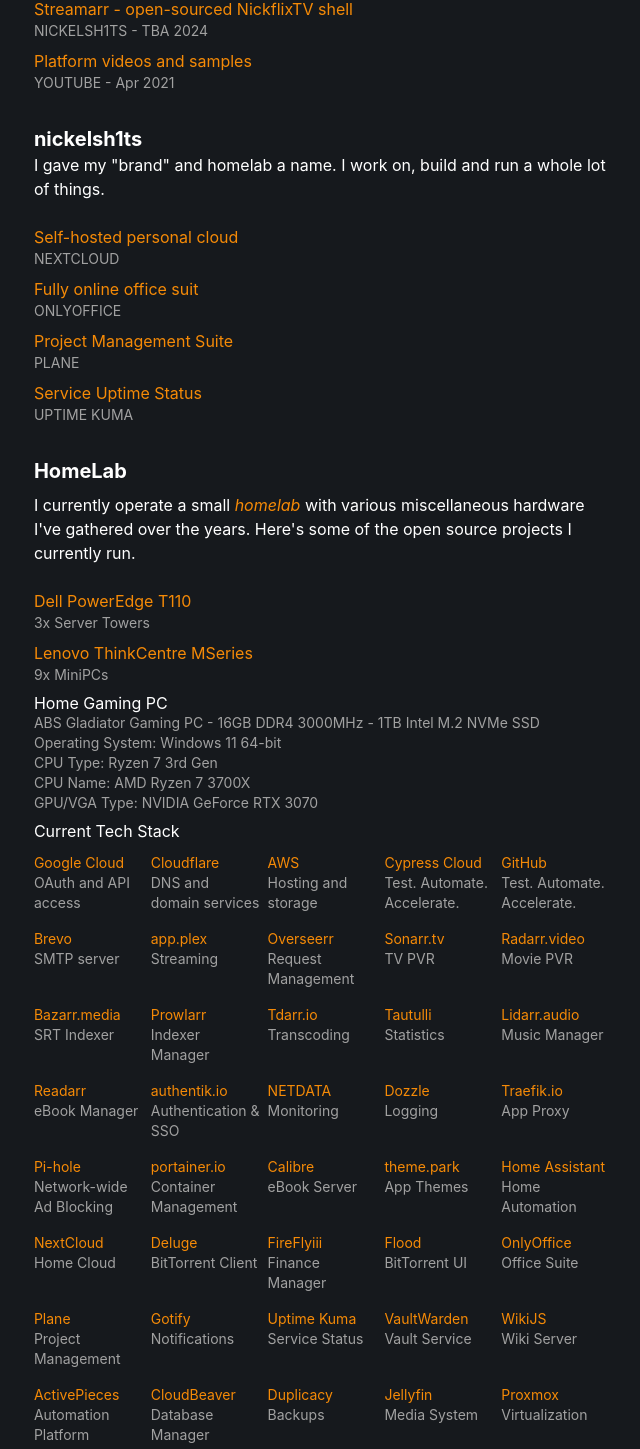
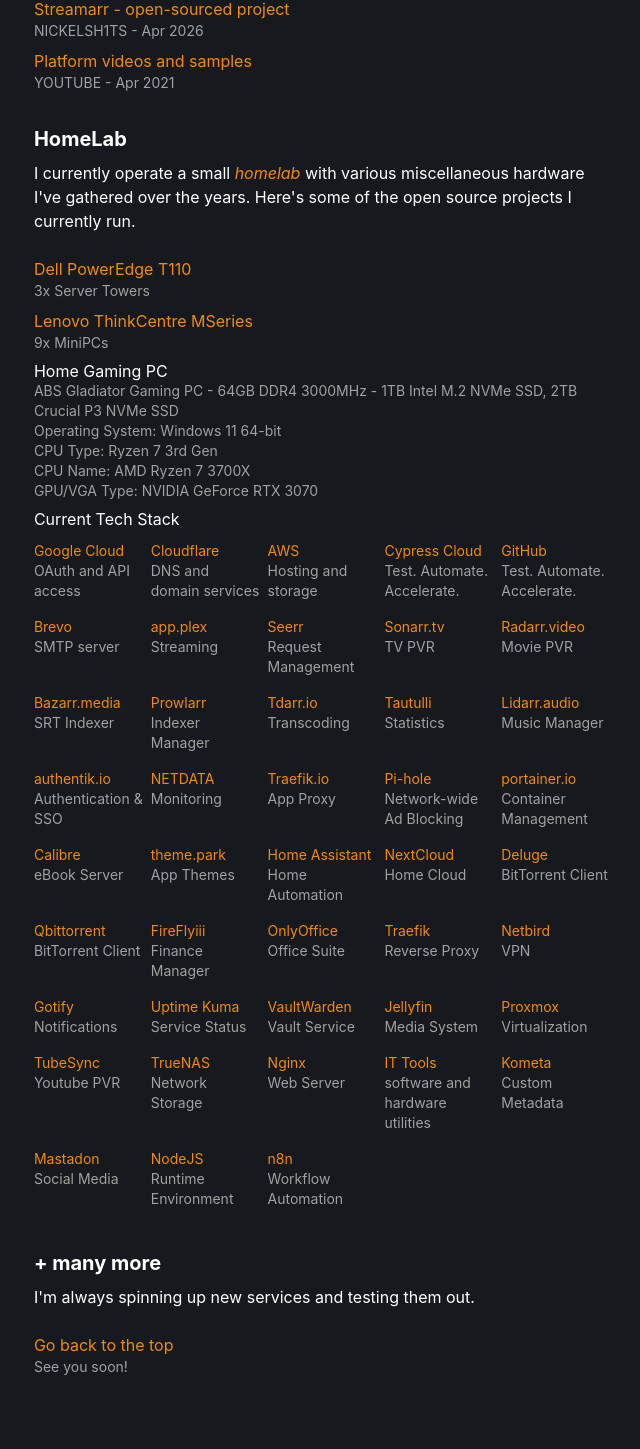
Before and after one commit to nickelsh1ts/nickelsh1ts.com, a Next.js app: page /projects in a window 1280 px wide. Shown: the part 895-2344 px from the top of the page, without its empty margins (318-958 px from the left). Built offline with nearby package versions, Linux system fonts and the light colour scheme.

Commit message:
feat: update about, projects and links

```diff
--- a/components/Links/QuickLinks/index.tsx
+++ b/components/Links/QuickLinks/index.tsx
@@ -42,7 +42,7 @@
       </div>
       <div>
         <button
-          className="text-white w-10 h-10 grid place-items-center rounded-md hover:bg-zinc-700 mx-auto"
+          className="text-white w-10 h-10 grid place-items-center rounded-md hover:bg-zinc-700 mx-auto hover:cursor-pointer"
           onClick={onShare}
         >
           <svg
--- a/components/Projects/index.tsx
+++ b/components/Projects/index.tsx
@@ -15,16 +15,17 @@
           <h2 className="font-bold text-xl">NickflixTV</h2>
           <p className="mb-6">
             I built and administer my own self-hosted and fully autonomous
-            streaming platform.
+            streaming platform. Backed by my own open-source application
+            Streamarr.
           </p>
           <ul>
             <li className="mb-2">
               <a
-                href="https://nickflixtv.com"
+                href="https://www.nickflixtv.com"
                 target="blank"
                 className="leading-tight"
               >
-                NickflixTV Streaming Application
+                NickflixTV Streaming Platform
               </a>
               <p className="text-sm text-neutral-400">NICKFLIXTV - Nov 2020</p>
             </li>
@@ -34,9 +35,9 @@
                 target="blank"
                 className="leading-tight"
               >
-                Streamarr - open-sourced NickflixTV shell
+                Streamarr - open-sourced project
               </a>
-              <p className="text-sm text-neutral-400">NICKELSH1TS - TBA 2024</p>
+              <p className="text-sm text-neutral-400">NICKELSH1TS - Apr 2026</p>
             </li>
             <li className="mb-2">
               <a
@@ -47,55 +48,6 @@
                 Platform videos and samples
               </a>
               <p className="text-sm text-neutral-400">YOUTUBE - Apr 2021</p>
-            </li>
-          </ul>
-        </section>
-        <section className="mb-8">
-          <h2 className="font-bold text-xl">nickelsh1ts</h2>
-          <p className="mb-6">
-            I gave my &quot;brand&quot; and homelab a name. I work on, build and
-            run a whole lot of things.
-          </p>
-          <ul>
-            <li className="mb-2">
-              <a
-                href="https://cloud.nickelsh1ts.com"
-                target="blank"
-                className="leading-tight"
-              >
-                Self-hosted personal cloud
-              </a>
-              <p className="text-sm text-neutral-400">NEXTCLOUD</p>
-            </li>
-            <li className="mb-2">
-              <a
-                href="https://office.nickelsh1ts.com"
-                target="blank"
-                className="leading-tight"
-              >
-                Fully online office suit
-              </a>
-              <p className="text-sm text-neutral-400">ONLYOFFICE</p>
-            </li>
-            <li className="mb-2">
-              <a
-                href="https://plane.nickelsh1ts.com/"
-                target="blank"
-                className="leading-tight"
-              >
-                Project Management Suite
-              </a>
-              <p className="text-sm text-neutral-400">PLANE</p>
-            </li>
-            <li className="mb-2">
-              <a
-                href="https://uptime.nickelsh1ts.com/status/systems"
-                target="blank"
-                className="leading-tight"
-              >
-                Service Uptime Status
-              </a>
-              <p className="text-sm text-neutral-400">UPTIME KUMA</p>
             </li>
           </ul>
         </section>
@@ -139,8 +91,8 @@
             <li className="mb-2">
               <p className="leading-tight">Home Gaming PC</p>
               <p className="text-sm text-neutral-400">
-                ABS Gladiator Gaming PC - 16GB DDR4 3000MHz - 1TB Intel M.2 NVMe
-                SSD
+                ABS Gladiator Gaming PC - 64GB DDR4 3000MHz - 1TB Intel M.2 NVMe
+                SSD, 2TB Crucial P3 NVMe SSD
               </p>
               <p className="text-sm text-neutral-400">
                 Operating System: Windows 11 64-bit
@@ -244,7 +196,7 @@
                     target="blank"
                     className="leading-tight"
                   >
-                    Overseerr
+                    Seerr
                   </a>
                   <p className="text-sm text-neutral-400">Request Management</p>
                 </li>
@@ -320,16 +272,6 @@
                 </li>
                 <li className="mb-2">
                   <a
-                    href="https://readarr.com/"
-                    target="blank"
-                    className="leading-tight"
-                  >
-                    Readarr
-                  </a>
-                  <p className="text-sm text-neutral-400">eBook Manager</p>
-                </li>
-                <li className="mb-2">
-                  <a
                     href="https://goauthentik.io/"
                     target="blank"
                     className="leading-tight"
@@ -349,16 +291,6 @@
                     NETDATA
                   </a>
                   <p className="text-sm text-neutral-400">Monitoring</p>
-                </li>
-                <li className="mb-2">
-                  <a
-                    href="https://dozzle.dev/"
-                    target="blank"
-                    className="leading-tight"
-                  >
-                    Dozzle
-                  </a>
-                  <p className="text-sm text-neutral-400">Logging</p>
                 </li>
                 <li className="mb-2">
                   <a
@@ -446,6 +378,16 @@
                 </li>
                 <li className="mb-2">
                   <a
+                    href="https://www.qbittorrent.org/"
+                    target="blank"
+                    className="leading-tight"
+                  >
+                    Qbittorrent
+                  </a>
+                  <p className="text-sm text-neutral-400">BitTorrent Client</p>
+                </li>
+                <li className="mb-2">
+                  <a
                     href="https://www.firefly-iii.org/"
                     target="blank"
                     className="leading-tight"
@@ -453,16 +395,6 @@
                     FireFlyiii
                   </a>
                   <p className="text-sm text-neutral-400">Finance Manager</p>
-                </li>
-                <li className="mb-2">
-                  <a
-                    href="https://flood.js.org/"
-                    target="blank"
-                    className="leading-tight"
-                  >
-                    Flood
-                  </a>
-                  <p className="text-sm text-neutral-400">BitTorrent UI</p>
                 </li>
                 <li className="mb-2">
                   <a
@@ -476,13 +408,23 @@
                 </li>
                 <li className="mb-2">
                   <a
-                    href="https://plane.so/"
+                    href="https://traefik.io/traefik/"
                     target="blank"
                     className="leading-tight"
                   >
-                    Plane
+                    Traefik
                   </a>
-                  <p className="text-sm text-neutral-400">Project Management</p>
+                  <p className="text-sm text-neutral-400">Reverse Proxy</p>
+                </li>
+                <li className="mb-2">
+                  <a
+                    href="https://netbird.io/"
+                    target="_blank"
+                    className="leading-tight"
+                  >
+                    Netbird
+                  </a>
+                  <p className="text-sm text-neutral-400">VPN</p>
                 </li>
                 <li className="mb-2">
                   <a
@@ -513,48 +455,6 @@
                     VaultWarden
                   </a>
                   <p className="text-sm text-neutral-400">Vault Service</p>
-                </li>
-                <li className="mb-2">
-                  <a
-                    href="https://js.wiki/"
-                    target="blank"
-                    className="leading-tight"
-                  >
-                    WikiJS
-                  </a>
-                  <p className="text-sm text-neutral-400">Wiki Server</p>
-                </li>
-                <li className="mb-2">
-                  <a
-                    href="https://www.activepieces.com/"
-                    target="blank"
-                    className="leading-tight"
-                  >
-                    ActivePieces
-                  </a>
-                  <p className="text-sm text-neutral-400">
-                    Automation Platform
-                  </p>
-                </li>
-                <li className="mb-2">
-                  <a
-                    href="https://github.com/dbeaver/cloudbeaver"
-                    target="blank"
-                    className="leading-tight"
-                  >
-                    CloudBeaver
-                  </a>
-                  <p className="text-sm text-neutral-400">Database Manager</p>
-                </li>
-                <li className="mb-2">
-                  <a
-                    href="https://duplicacy.com/"
-                    target="blank"
-                    className="leading-tight"
-                  >
-                    Duplicacy
-                  </a>
-                  <p className="text-sm text-neutral-400">Backups</p>
                 </li>
                 <li className="mb-2">
                   <a
@@ -606,14 +506,70 @@
                   </a>
                   <p className="text-sm text-neutral-400">Web Server</p>
                 </li>
+                <li className="mb-2">
+                  <a
+                    href="https://it-tools.tech/"
+                    target="blank"
+                    className="leading-tight"
+                  >
+                    IT Tools
+                  </a>
+                  <p className="text-sm text-neutral-400">
+                    software and hardware utilities
+                  </p>
+                </li>
+                <li className="mb-2">
+                  <a
+                    href="https://kometa.wiki/en/latest/"
+                    target="blank"
+                    className="leading-tight"
+                  >
+                    Kometa
+                  </a>
+                  <p className="text-sm text-neutral-400">Custom Metadata</p>
+                </li>
+                <li className="mb-2">
+                  <a
+                    href="https://mastodon.social/"
+                    target="blank"
+                    className="leading-tight"
+                  >
+                    Mastadon
+                  </a>
+                  <p className="text-sm text-neutral-400">Social Media</p>
+                </li>
+                <li className="mb-2">
+                  <a
+                    href="https://nodejs.org/"
+                    target="blank"
+                    className="leading-tight"
+                  >
+                    NodeJS
+                  </a>
+                  <p className="text-sm text-neutral-400">
+                    Runtime Environment
+                  </p>
+                </li>
+                <li className="mb-2">
+                  <a
+                    href="https://n8n.io/"
+                    target="blank"
+                    className="leading-tight"
+                  >
+                    n8n
+                  </a>
+                  <p className="text-sm text-neutral-400">
+                    Workflow Automation
+                  </p>
+                </li>
               </ul>
             </li>
           </ul>
         </section>
         <section className="mb-8">
-          <h2 className="font-bold mb-2 text-xl">More coming soon...</h2>
+          <h2 className="font-bold mb-2 text-xl">+ many more</h2>
           <p className="mb-6">
-            I&apos;m still working on this page. Come check back later.
+            I&apos;m always spinning up new services and testing them out.
           </p>
           <ul>
             <li className="mb-2">
```
Also changed, not shown: components/About/index.tsx (+23 -25 lines), components/Links/LinksList/index.tsx (+7 -7 lines), public/streamarr-logo_maskable-192x192.png (added).
